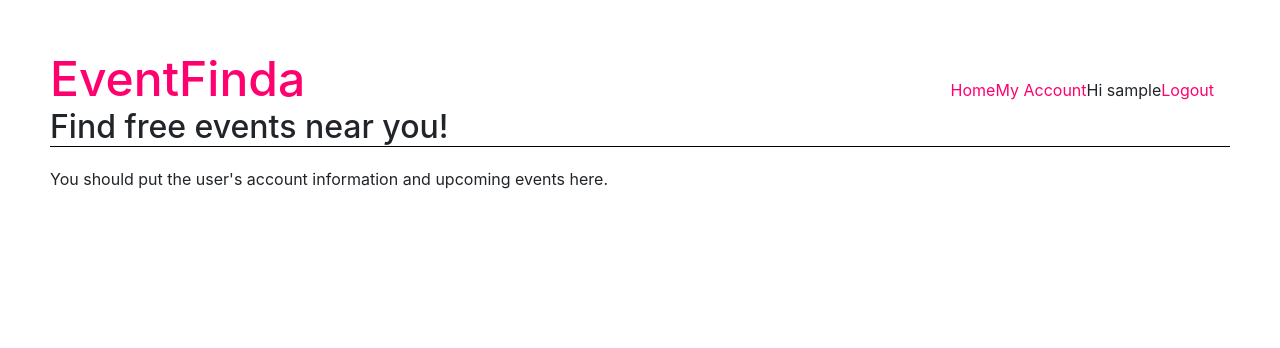
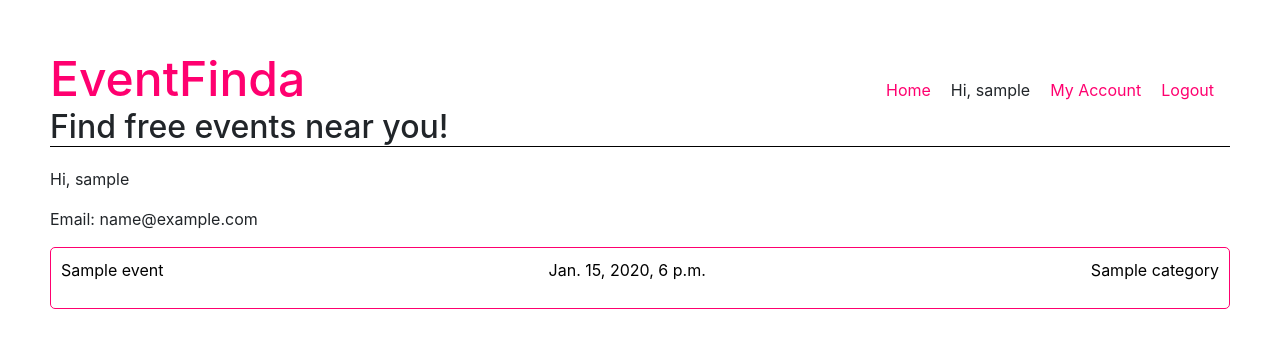
Before and after one commit to sherikopec/eventfinda, a Django app: page /event-finder/my-account/ in a window 1280 px wide. Shown: the top 348 px of the page. Run offline with Django 3.2, Linux system fonts and the light colour scheme; a user stored in the database is signed in; tables that the repository leaves empty hold one stand-in row (values such as "Sample post"); some libraries are stand-ins or nearby versions.

Commit message:
my account update to show host events

```diff
--- a/eventFinderApp/models.py
+++ b/eventFinderApp/models.py
@@ -12,7 +12,7 @@ class Event(models.Model):
     host = models.ForeignKey(User, related_name = 'hosting_events', on_delete = models.CASCADE)
     venue = models.CharField(max_length=200)
     categories = models.ManyToManyField('Category', related_name='events')
-    attendees = models.ManyToManyField(User, related_name = 'attending_events')
+    # attendees = models.ManyToManyField(User, related_name = 'attending_events')
 
     class Meta:
         ordering = ('title',)
--- a/eventFinderApp/templates/eventFinderApp/account.html
+++ b/eventFinderApp/templates/eventFinderApp/account.html
@@ -1,11 +1,28 @@
 {% extends "base.html" %}
-
 {% block content %}
 
-<!-- log in screen -->
 <!-- link to register screen -->
 
+{% if user.is_authenticated %}
+    <p>Hi, {{ user.username }}</p>
+    <p>Email: {{ user.email }}</p>
 
-You should put the user's account information and upcoming events here.
+{% else %}
+    <p><a href="{% url 'login' %}">Login/Register</a></p>
+{% endif %}
+
+{% if events_list %}
+    {% for event in events_list %}
+        {% include "./detailsBox.html" with event=event %}
+    {% endfor %}
+
+{% else %}
+    <p>You aren't hosting any events</p>
+    {% endif %}
 
 {% endblock %}
+
+
+
+<!-- if user is logged in-->
+<!-- show all events where user = host-->
--- a/eventFinderApp/urls.py
+++ b/eventFinderApp/urls.py
@@ -11,7 +11,7 @@ urlpatterns = [
     # event-finder/1
     path('<int:pk>/', views.EventView.as_view(), name='event'),
     # event-finder/my-account
-    path('my-account/', views.account, name='account'),
+    path('my-account/', views.AccountView.as_view(), name='account'),
     # event-finder/add-event
     path('addevent/', views.addevent, name='addevent'),
     # event-finder/user
--- a/eventFinderApp/views.py
+++ b/eventFinderApp/views.py
@@ -4,6 +4,7 @@ from django.views import generic
 from django.shortcuts import render
 from .models import Event, Category
 from .forms import EventForm
+from django.contrib.auth.decorators import login_required
 
 
 class IndexView(generic.ListView):
@@ -14,12 +15,20 @@ class IndexView(generic.ListView):
         '''Return the events.'''
         return Event.objects.all()
 
+class AccountView(generic.ListView):
+    template_name = 'eventFinderApp/account.html'
+    context_object_name = 'events_list'
+
+    def get_queryset(self):
+        '''Return the events.'''
+        return Event.objects.filter(host = self.request.user)
+
 
 class EventView(generic.DetailView):
     model = Event
     template_name = 'eventFinderApp/event.html'
 
-
+@login_required(login_url = 'login')
 def addevent(request):
     # if this is a POST request, we need to process the form data
     if request.method == 'POST':
@@ -28,7 +37,10 @@ def addevent(request):
         # check whether it is valid
         if form.is_valid():
             #process the data in form.cleaned_data as required
-            #redirect to a new URL
+            #get the new event from the form but don't save it yet
+            new_event = form.save(commit=False)
+            # add the host
+            new_event.host = request.user
             form.save()
             return HttpResponseRedirect(reverse('eventFinderApp:index'))
         return render(request, 'eventFinderApp/addevent.html', {'eventform': form})
@@ -37,7 +49,5 @@ def addevent(request):
         eventform = EventForm()
         return render(request, 'eventFinderApp/addevent.html', {'eventform': eventform})
 
-
-
 def account(request):
     return render(request, 'eventFinderApp/account.html')
--- a/static/style.css
+++ b/static/style.css
@@ -24,9 +24,10 @@ header {
     margin-bottom: 20px;
 }
 
-nav a {
+.navbar p {
+    padding-left: 20px;
+}
 
-}
 
 a {
     color: #ff006f;
--- a/templates/base.html
+++ b/templates/base.html
@@ -7,7 +7,7 @@
         <meta charset="utf-8">
         <title>EventFinda</title>
         <meta name="description" content="">
-        <meta name="author" content="Hayley van Waas">
+        <meta name="author" content="Sheridan Kopec">
         <link href="https://fonts.googleapis.com/css?family=Manjari&display=swap" rel="stylesheet">
         <link rel="stylesheet" href="https://stackpath.bootstrapcdn.com/bootstrap/4.1.3/css/bootstrap.min.css" integrity="sha384-MCw98/SFnGE8fJT3GXwEOngsV7Zt27NXFoaoApmYm81iuXoPkFOJwJ8ERdknLPMO" crossorigin="anonymous">
         <link rel="stylesheet" type="text/css" href="{% static 'style.css' %}">
--- a/templates/nav.html
+++ b/templates/nav.html
@@ -1,10 +1,11 @@
 <nav class = "navbar">
     <p><a href="{% url 'eventFinderApp:index' %}">Home</a></p>
-    <p><a href="{% url 'eventFinderApp:account' %}">My Account</a></p>
+
 
 
     {% if user.is_authenticated %}
-        <p>Hi {{ user.username }}</p>
+        <p>Hi, {{ user.username }}</p>
+        <p><a href="{% url 'eventFinderApp:account' %}">My Account</a></p>
         <p><a href="{% url 'logout' %}">Logout</a></p>
     {% else %}
         <p><a href="{% url 'login' %}">Login/Register</a></p>
--- a/users/models.py
+++ b/users/models.py
@@ -5,6 +5,7 @@ from django.contrib.auth.models import AbstractUser
 class CustomUser(AbstractUser):
 
     email = models.EmailField(max_length=200)
+    # name = models.CharField(max_length=200)
 
     def __str__(self):
         return self.email
```
Also changed, not shown: eventFinderApp/forms.py (+1 -10 lines), eventFinderApp/templates/eventFinderApp/adduser.html (deleted, +0 -20 lines), eventFinderApp/templates/eventFinderApp/event.html (+6 -5 lines).
